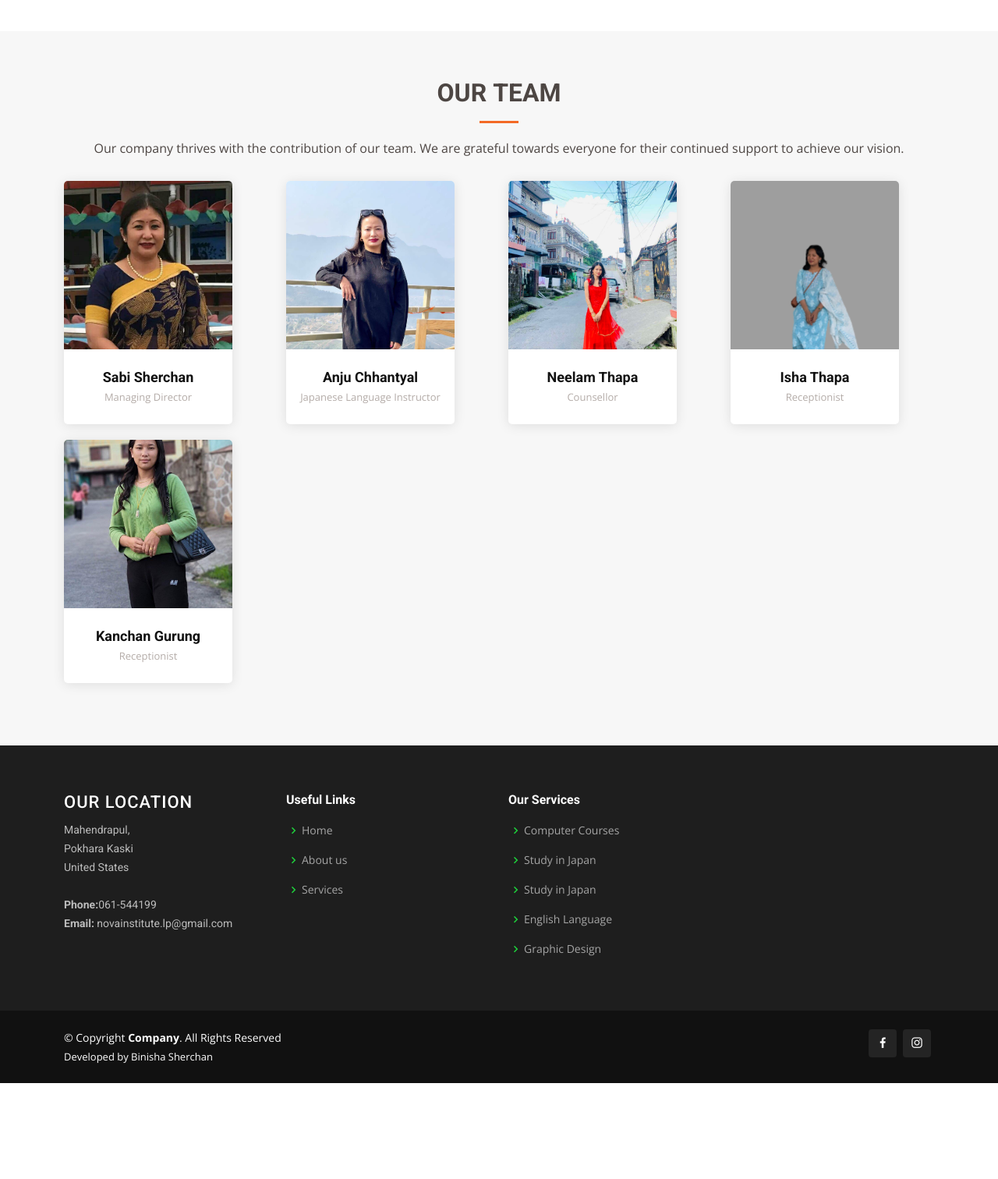
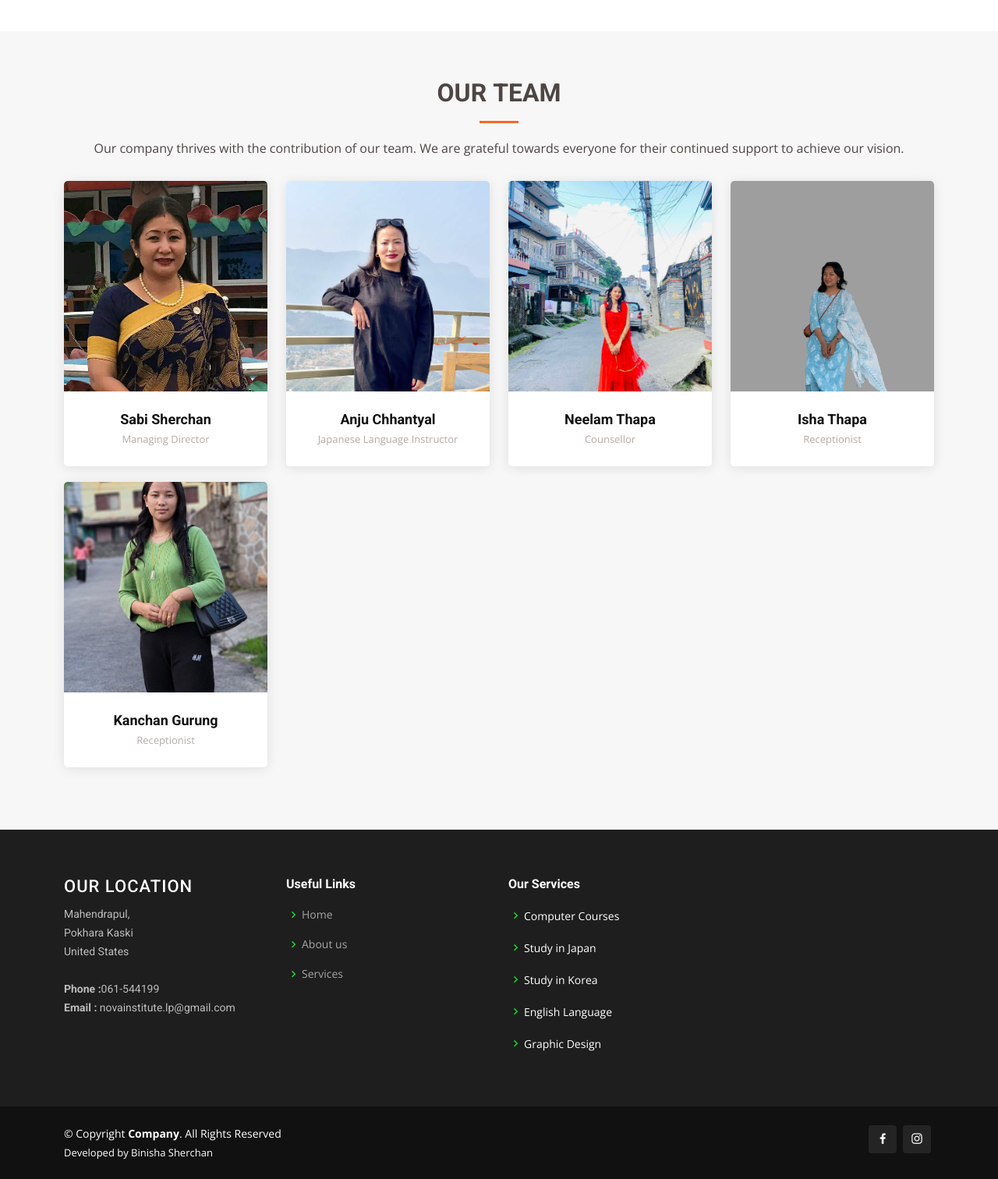
Before and after one commit to binishasherchan/novawebsite, a PHP site: page / in a window 1280 px wide. Shown: the part 4320-5832 px from the top of the page at 78% size. Before the commit the page ends 5709 px from the top, so only its background shows below. Run offline with PHP 8.4, Linux system fonts and the light colour scheme.

Commit message:
Fix content

```diff
--- a/assets/css/style.css
+++ b/assets/css/style.css
@@ -110,6 +110,12 @@ h6 {
 @media screen and (max-width: 768px) {
   [data-aos-delay] {
     transition-delay: 0 !important;
+  }
+  #hero{
+    height: 50vh !important;
+  }
+  #fact-stats .section{
+    margin-bottom: 2rem;
   }
 }
 
@@ -1099,6 +1105,7 @@ section {
 --------------------------------------------------------------*/
 .team .member {
   margin-bottom: 20px;
+  width: 100%;
   overflow: hidden;
   text-align: center;
   border-radius: 5px;
@@ -1109,8 +1116,8 @@ section {
 .team .member .member-img {
   position: relative;
   overflow: hidden;
-  height: 216px;
-  width: 216px;
+  height: 270px;
+  /* width: 216px; */
 }
 .team .member .member-img img{
   height: 100%;
--- a/include/footer.php
+++ b/include/footer.php
@@ -11,9 +11,9 @@
               Mahendrapul, <br>
              Pokhara Kaski<br>
               United States <br><br>
-              <strong>Phone:</strong>061-544199
+              <strong>Phone :</strong>061-544199
               <br>
-              <strong>Email:</strong> novainstitute.lp@gmail.com<br>
+              <strong>Email :</strong> novainstitute.lp@gmail.com<br>
             </p>
           </div>
 
@@ -30,11 +30,11 @@
           <div class="col-lg-3 col-md-6 footer-links">
             <h4>Our Services</h4>
             <ul>
-              <li><i class="bx bx-chevron-right"></i> <a href="#">Computer Courses</a></li>
-              <li><i class="bx bx-chevron-right"></i> <a href="#">Study in Japan</a></li>
-              <li><i class="bx bx-chevron-right"></i> <a href="#">Study in Japan</a></li>
-              <li><i class="bx bx-chevron-right"></i> <a href="#">English Language</a></li>
-              <li><i class="bx bx-chevron-right"></i> <a href="#">Graphic Design</a></li>
+              <li><i class="bx bx-chevron-right"></i>Computer Courses</li>
+              <li><i class="bx bx-chevron-right"></i> Study in Japan</li>
+              <li><i class="bx bx-chevron-right"></i> Study in Korea</li>
+              <li><i class="bx bx-chevron-right"></i> English Language</li>
+              <li><i class="bx bx-chevron-right"></i> Graphic Design</li>
             </ul>
           </div>
 
--- a/index.php
+++ b/index.php
@@ -86,7 +86,7 @@
 
 
             </p>
-            <a href="#" class="btn btn-get-started">Get Started</a>
+            <a href="about.php" class="btn btn-get-started">Read more</a>
           </div>
           <div class="col-lg-7 order-1 order-lg-2 d-flex align-items-center" data-aos="zoom-out" data-aos-delay="100">
             <div class="image-stack">
```
Also changed, not shown: services.php (+8 -7 lines).
